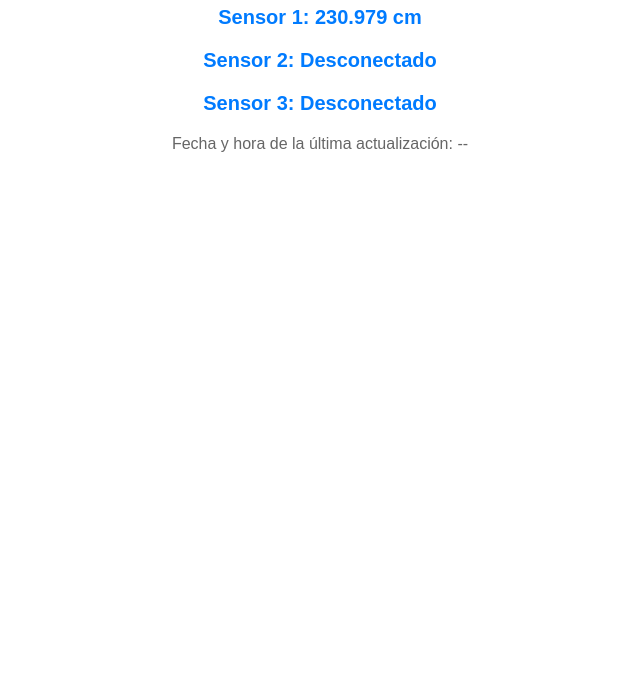
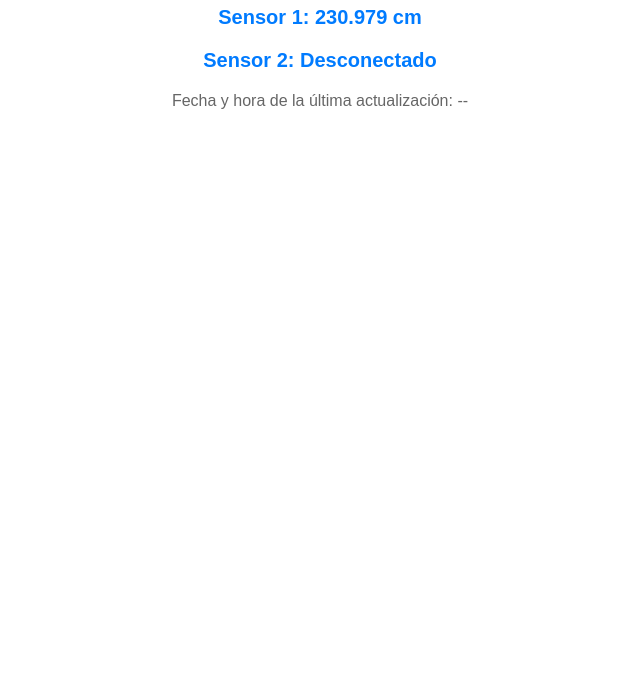
Before and after one commit to DistanciasItech/ESPDatos, a plain HTML site: page index.html in a window 1280 px wide. Shown: the part 102-800 px from the top of the page, without its empty margins (320-960 px from the left). Drawn offline with Linux system fonts and the light colour scheme; no server answers.

Commit message:
Update index.html

```diff
--- a/index.html
+++ b/index.html
@@ -15,7 +15,6 @@
     <h1>Datos del Sensor de Distancia</h1>
     <p id="sensor1" class="sensor">Sensor 1: Esperando datos...</p>
     <p id="sensor2" class="sensor">Sensor 2: Esperando datos...</p>
-    <p id="sensor3" class="sensor">Sensor 3: Esperando datos...</p>
     <p id="timestamp">Fecha y hora de la última actualización: --</p>
 
     <script>
@@ -29,7 +28,7 @@
                 // Verificar valores de los sensores y formatear salida
                 document.getElementById("sensor1").innerText = `Sensor 1: ${data.sensor1 == -1 ? "Desconectado" : data.sensor1 + " cm"}`;
                 document.getElementById("sensor2").innerText = `Sensor 2: ${data.sensor2 == -1 ? "Desconectado" : data.sensor2 + " cm"}`;
-                document.getElementById("sensor3").innerText = `Sensor 3: ${data.sensor3 == -1 ? "Desconectado" : data.sensor3 + " cm"}`;
+
 
                 // Obtener fecha de modificación del archivo en GitHub
                 const responseMeta = await fetch("https://api.github.com/repos/DistanciasItech/ESPDatos/commits?path=datos.json");
```
